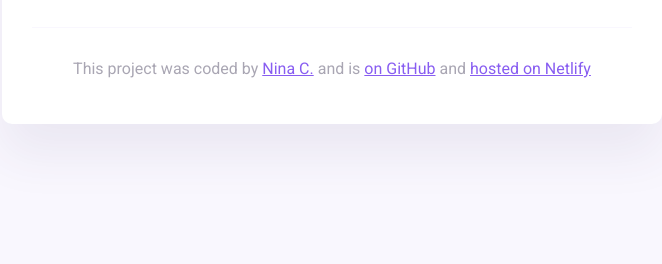
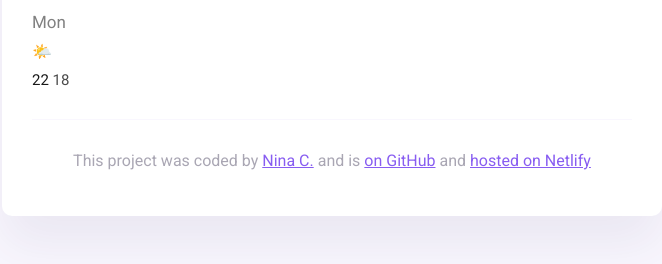
Before and after one commit to jimenaccc/my-work, a website built with Parcel: page index.html in a window 1280 px wide. Shown: the part 336-600 px from the top of the page, without its empty margins (308-970 px from the left). Built offline with nearby package versions, Linux system fonts and the light colour scheme.

Commit message:
New HTML and CSS

```diff
--- a/index.html
+++ b/index.html
@@ -45,6 +45,13 @@
             ><span class="current-temperature-unit">°C</span>
           </div>
         </div>
+        <div class="weather-forecast"></div>
+        <div class="row"><div class="day-1">
+          <div class="forecast-day">Mon</div>
+           🌤️
+          <div class="forecast-temperature"><span class="temp-max">22</span>  <span class="temp-min">18</span></div>
+        </div>
+
       </main>
       <footer>
         <p>
--- a/src/style.css
+++ b/src/style.css
@@ -87,6 +87,30 @@ main {
   margin-top: 10px;
 }
 
+.weather-forecast {
+  margin-top: 15px;
+  text-align: center;
+}
+
+.forecast-day {
+  font-size: 17px;
+  color: grey;
+  margin-bottom: 10px;
+}
+
+.forecast-temperature {
+  font-size: 15px;
+  color: black;
+  margin-top: 10px;
+}
+
+.temp-max {
+  opacity: 0.9;
+}
+.temp-min {
+  opacity: 0.7;
+}
+
 footer {
   border-top: 1px solid #f9f7fe;
   text-align: center;
```
